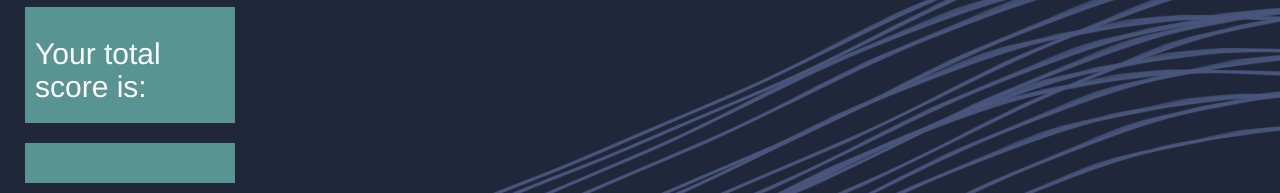
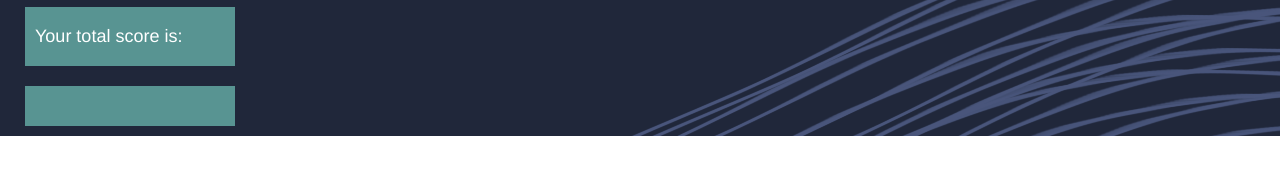
Before and after one commit to ensferum/week-4-game, a plain HTML site: page index.html in a window 1280 px wide. Shown: the part 698-891 px from the top of the page. After the commit the page ends 834 px from the top, so only its background shows below. Drawn offline with nearby package versions, Linux system fonts and the light colour scheme.

Commit message:
changed font size

```diff
--- a/index.html
+++ b/index.html
@@ -52,7 +52,7 @@
                 <div class="winsAndLosses">
                     <h2>Wins:
 					<span id= "numberWins"></span>
-					</br>
+					<br>
 					Losses:
 					<span id= "numberLosses"></span>
 					</h2>
@@ -74,8 +74,8 @@
         <div class="row">
             <div class="col-lg-3">
                 <div class="userTotal">
-                    <h2>Your total score is:
-                	</h2>
+                    <h4>Your total score is:
+                	</h4>
                 </div>
             </div>
         </div>
```
